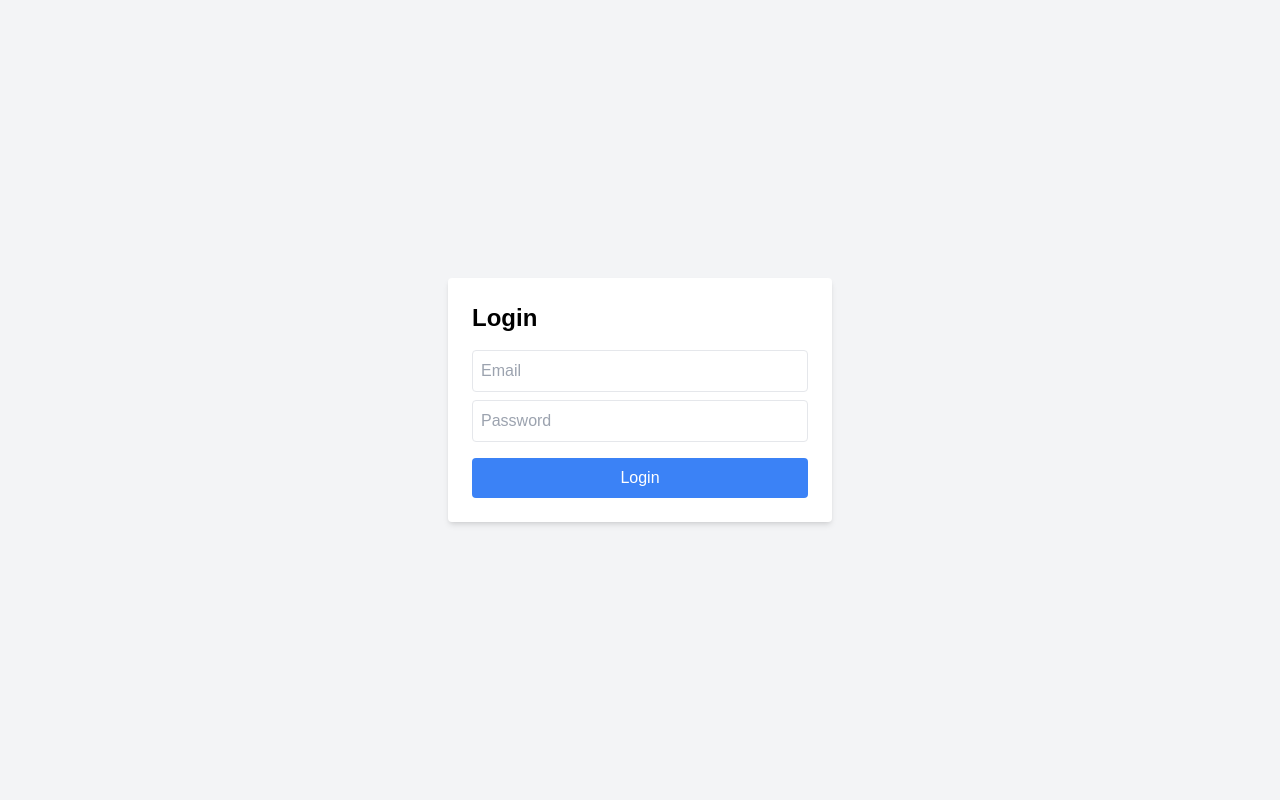
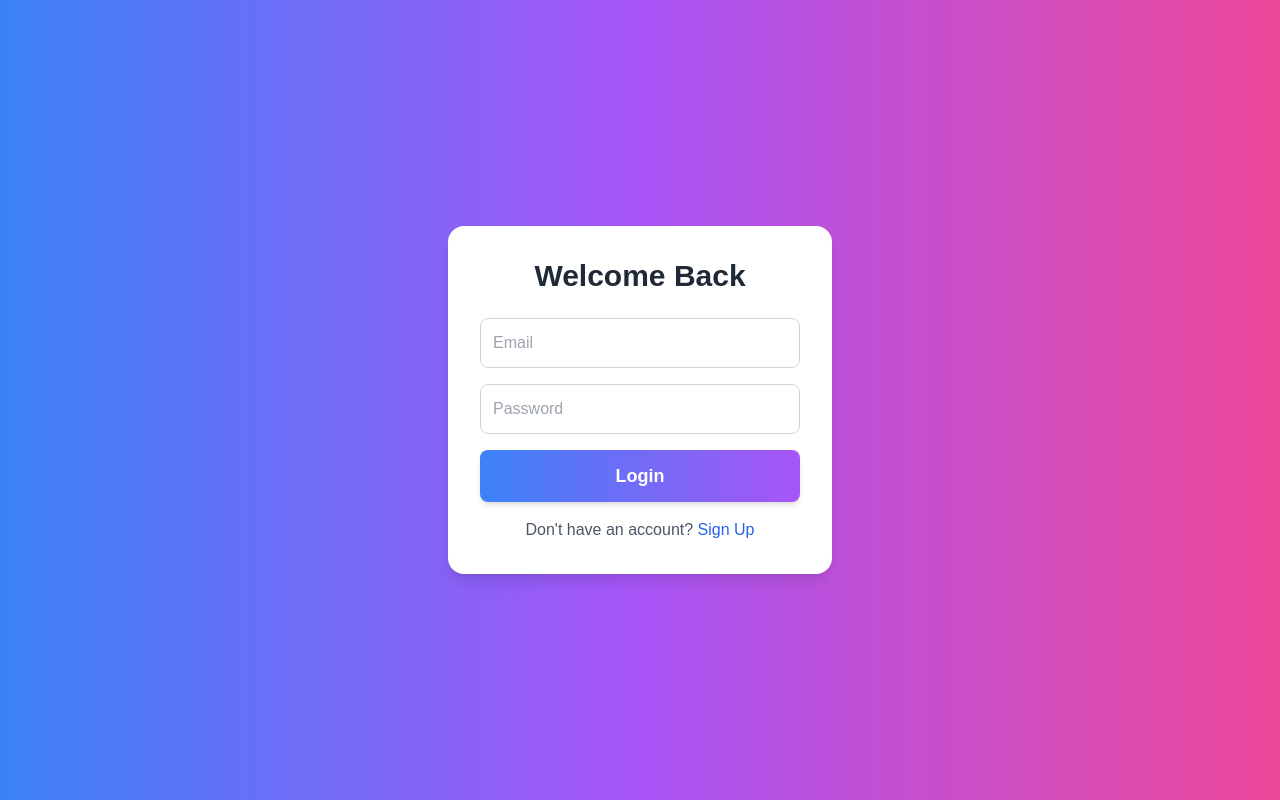
Before and after one commit to GowthamDhanaraju/University-Management-System, a Next.js app: page / in a window 1280 px wide. Built offline with nearby package versions, Linux system fonts and the light colour scheme.

Commit message:
login page css changes
-colourful login page ig

```diff
--- a/package.json
+++ b/package.json
@@ -1,5 +1,5 @@
 {
-  "name": "titter",
+  "name": "UMS",
   "version": "0.1.0",
   "private": true,
   "scripts": {
@@ -13,7 +13,8 @@
     "next": "15.1.3",
     "react": "^19.0.0",
     "react-dom": "^19.0.0",
-    "titter": "file:"
+    "titter": "file:",
+    "UMS": "file:"
   },
   "devDependencies": {
     "@eslint/eslintrc": "^3",
--- a/pages/index.tsx
+++ b/pages/index.tsx
@@ -32,16 +32,42 @@ export default function LoginPage() {
   };
 
   return (
-    <div className="flex items-center justify-center min-h-screen bg-gray-100">
-      <form onSubmit={handleLogin} className="p-6 bg-white rounded shadow-md w-96">
-        <h2 className="text-2xl font-bold mb-4 text-black">Login</h2>
-        {error && <p className="text-red-500">{error}</p>}
-        <input type="email" placeholder="Email" value={email} onChange={(e) => setEmail(e.target.value)}
-          className="w-full p-2 border rounded mb-2" required />
-        <input type="password" placeholder="Password" value={password} onChange={(e) => setPassword(e.target.value)}
-          className="w-full p-2 border rounded mb-4" required />
-        <button type="submit" className="w-full bg-blue-500 text-white p-2 rounded">Login</button>
+    <div className="flex items-center justify-center min-h-screen bg-gradient-to-r from-blue-500 via-purple-500 to-pink-500">
+      <div className="bg-white p-8 rounded-2xl shadow-lg w-96 max-w-sm">
+      <h2 className="text-3xl font-semibold text-center text-gray-800 mb-6">Welcome Back</h2>
+      {error && <p className="text-red-500 text-center">{error}</p>}
+      <form onSubmit={handleLogin} className="space-y-4">
+        <div>
+        <input
+          type="email"
+          placeholder="Email"
+          value={email}
+          onChange={(e) => setEmail(e.target.value)}
+          className="w-full p-3 border border-gray-300 rounded-lg focus:ring-2 focus:ring-blue-400 focus:outline-none text-gray-900"
+          required
+        />
+        </div>
+        <div>
+        <input
+          type="password"
+          placeholder="Password"
+          value={password}
+          onChange={(e) => setPassword(e.target.value)}
+          className="w-full p-3 border border-gray-300 rounded-lg focus:ring-2 focus:ring-blue-400 focus:outline-none text-gray-900"
+          required
+        />
+        </div>
+        <button
+        type="submit"
+        className="w-full bg-gradient-to-r from-blue-500 to-purple-500 text-white py-3 rounded-lg text-lg font-semibold shadow-md hover:opacity-90 transition-all"
+        >
+        Login
+        </button>
       </form>
+      <p className="text-gray-600 text-center mt-4">
+        Don't have an account? <a href="#" className="text-blue-600 font-medium hover:underline">Sign Up</a>
+      </p>
+      </div>
     </div>
   );
 }
```
Also changed, not shown: 1 other file (tests, documents, lock files or other folders).
